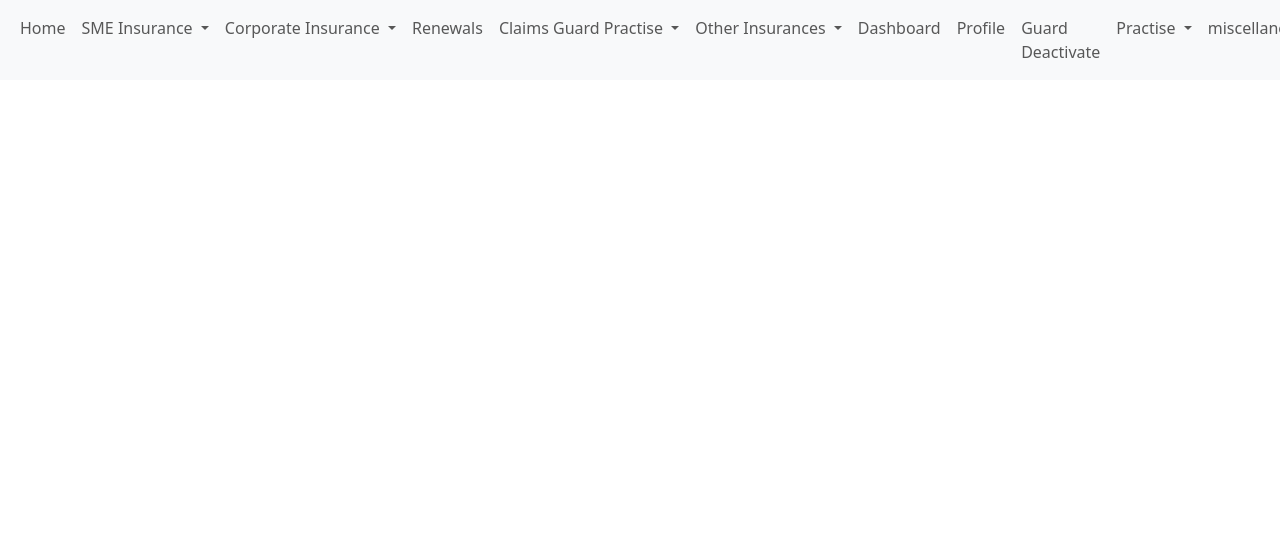
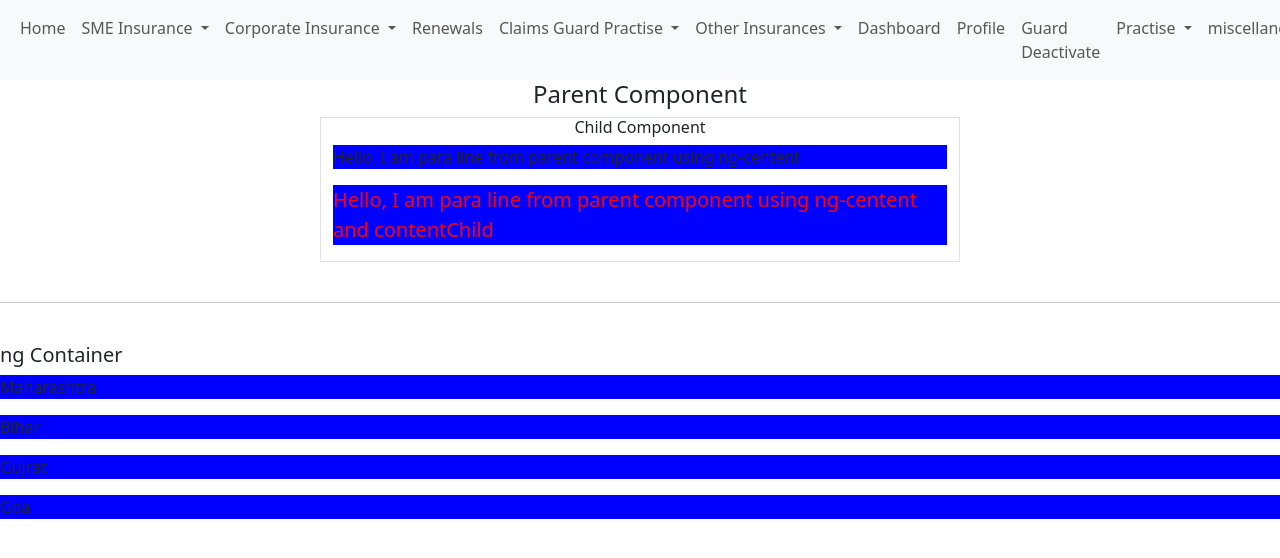
Before and after one commit to Priyanka-14git/Angular_project, an Angular app in the folder First_git_project/: page /ngContent in a window 1280 px wide. Before the commit this address led to /. Shown: the top 558 px of the page. Built offline with nearby package versions, Linux system fonts and the light colour scheme.

Commit message:
changes relate dto ng-container and ContentChild

```diff
--- a/First_git_project/src/app/app-routing.module.ts
+++ b/First_git_project/src/app/app-routing.module.ts
@@ -15,6 +15,7 @@ import { PractideTwoComponent } from './practide-two/practide-two.component';
 import { ParentComponent } from './parent/parent.component';
 import { ChildComponent } from './child/child.component';
 import { NgTemplateComponent } from './stage-4-concepts/ng-template/ng-template.component';
+import { ParentMisComponent } from './stage-4-concepts/parent-mis/parent-mis.component';
 
 
 const routes: Routes = [
@@ -45,7 +46,10 @@ const routes: Routes = [
 {path:'featModule',loadChildren:()=>import("./pract-module/pract-module.module").then((mod:any)=>mod.PractModuleModule)},
 
 //ng-template onwards
-{path:'ngTemp',component:NgTemplateComponent}
+{path:'ngTemp',component:NgTemplateComponent},
+
+//ng-content
+{path:'ngContent' ,component:ParentMisComponent}
 
 ];
 
--- a/First_git_project/src/app/app.component.html
+++ b/First_git_project/src/app/app.component.html
@@ -91,6 +91,7 @@
           </a>
           <ul class="dropdown-menu">
             <li><a class="dropdown-item" routerLink="ngTemp"> NG template </a></li>
+            <li><a class="dropdown-item" routerLink="ngContent"> MisParent</a></li>
 
 
 
--- a/First_git_project/src/app/app.module.ts
+++ b/First_git_project/src/app/app.module.ts
@@ -16,6 +16,8 @@ import { PractideTwoComponent } from './practide-two/practide-two.component';
 import { ParentComponent } from './parent/parent.component';
 import { ChildComponent } from './child/child.component';
 import { NgTemplateComponent } from './stage-4-concepts/ng-template/ng-template.component';
+import { ParentMisComponent } from './stage-4-concepts/parent-mis/parent-mis.component';
+import { ChildMisComponent } from './stage-4-concepts/child-mis/child-mis.component';
 
 @NgModule({
   declarations: [
@@ -31,6 +33,8 @@ import { NgTemplateComponent } from './stage-4-concepts/ng-template/ng-template.
     ParentComponent,
     ChildComponent,
     NgTemplateComponent,
+    ParentMisComponent,
+    ChildMisComponent,
 
   ],
   imports: [
--- /dev/null
+++ b/First_git_project/src/app/stage-4-concepts/child-mis/child-mis.component.html
@@ -0,0 +1,2 @@
+ <h6 class="text-center">Child Component</h6>
+<ng-content></ng-content>
--- /dev/null
+++ b/First_git_project/src/app/stage-4-concepts/child-mis/child-mis.component.ts
@@ -0,0 +1,16 @@
+import { Component, ContentChild, ElementRef } from '@angular/core';
+
+@Component({
+  selector: 'app-child-mis',
+  templateUrl: './child-mis.component.html',
+  styleUrls: ['./child-mis.component.css']
+})
+export class ChildMisComponent {
+  @ContentChild('ParentContent') ParentContent!:ElementRef;
+
+  ngAfterContentInit(){
+    this.ParentContent.nativeElement.style.color='red';
+    this.ParentContent.nativeElement.style.fontSize='20px';
+  }
+
+}
--- /dev/null
+++ b/First_git_project/src/app/stage-4-concepts/parent-mis/parent-mis.component.css
@@ -0,0 +1,3 @@
+p{
+    background-color: blue;
+}
--- /dev/null
+++ b/First_git_project/src/app/stage-4-concepts/parent-mis/parent-mis.component.html
@@ -0,0 +1,15 @@
+<h4 class="text-center">Parent Component</h4>
+<div class="border container w-50">
+    <app-child-mis>
+        <p>Hello, I am para line from parent component using ng-centent</p>
+        <p #ParentContent>Hello, I am para line from parent component using ng-centent and contentChild</p>
+    </app-child-mis>
+</div>
+
+<br>
+<hr>
+<br>
+<h5>ng Container</h5>
+<ng-container *ngIf="showList==true">
+    <p *ngFor="let dt of StateList">{{dt}}</p>
+</ng-container>
--- /dev/null
+++ b/First_git_project/src/app/stage-4-concepts/parent-mis/parent-mis.component.ts
@@ -0,0 +1,12 @@
+import { Component } from '@angular/core';
+
+@Component({
+  selector: 'app-parent-mis',
+  templateUrl: './parent-mis.component.html',
+  styleUrls: ['./parent-mis.component.css']
+})
+export class ParentMisComponent {
+  public showList:boolean=true;
+  public StateList:any=['Maharashtra','Bihar','Gujrat','Goa'];
+
+}
```
Also changed, not shown: First_git_project/src/app/stage-4-concepts/child-mis/child-mis.component.css (added), 2 other files (tests, documents, lock files or other folders).
